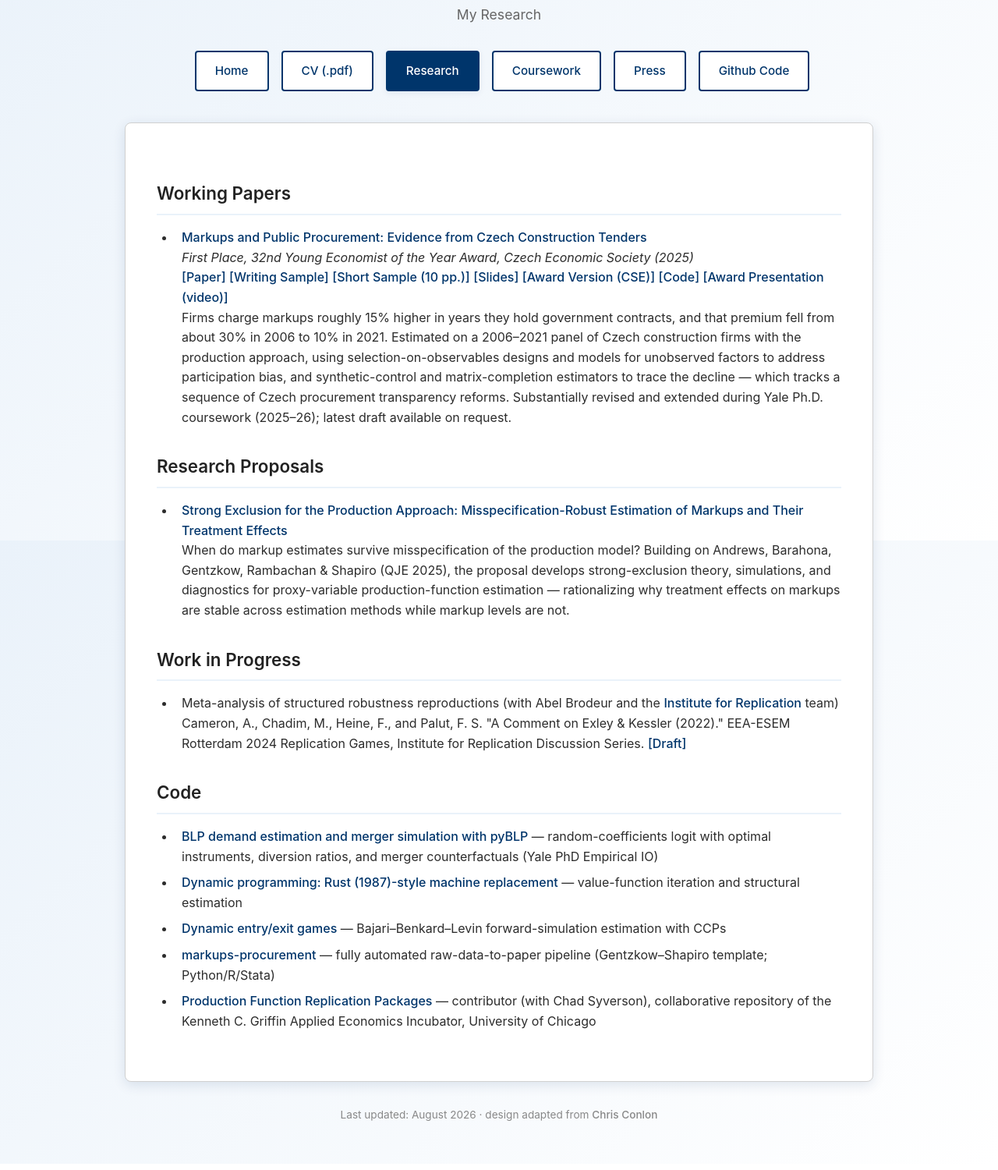
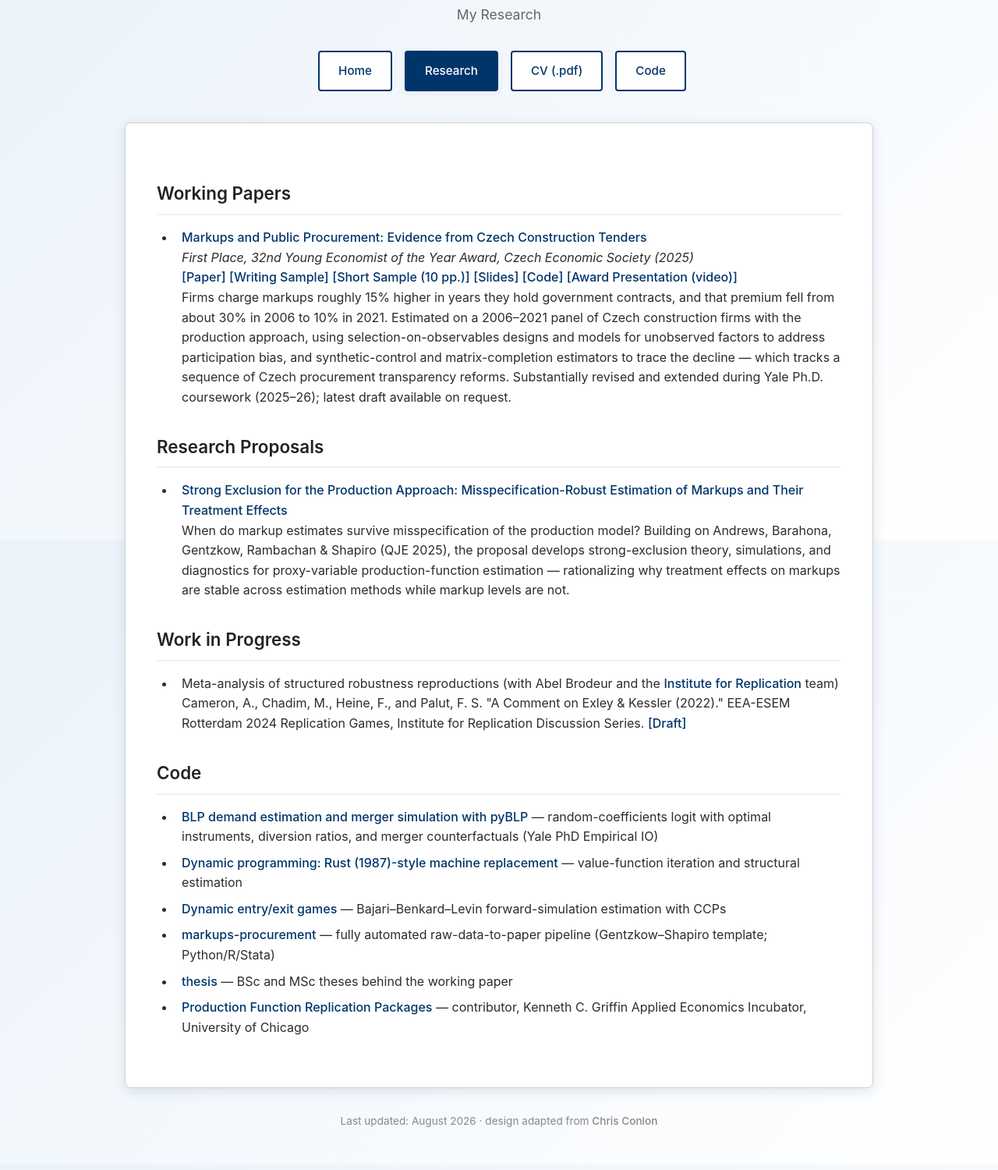
Before and after one commit to marek-chadim/marek-chadim.github.io, a plain HTML site: page research.html in a window 1280 px wide. Shown: the part 107-1607 px from the top of the page at 78% size. Drawn offline with Linux system fonts and the light colour scheme.

Commit message:
refactor: three pages (home, research, CV); leaner CV

```diff
--- a/research.html
+++ b/research.html
@@ -24,11 +24,9 @@
 
 <ul class="toptabs">
   <li><a href="index.html">Home</a></li>
+  <li><a class="active" href="research.html">Research</a></li>
   <li><a href="cv.pdf">CV (.pdf)</a></li>
-  <li><a class="active" href="research.html">Research</a></li>
-  <li><a href="coursework.html">Coursework</a></li>
-  <li><a href="media.html">Press</a></li>
-  <li><a href="https://github.com/marek-chadim">Github Code</a></li>
+  <li><a href="https://github.com/marek-chadim">Code</a></li>
 </ul>
 
 	<div id="maincontent">
@@ -41,7 +39,6 @@
 			<a href="./chadim_writing_sample.pdf">[Writing Sample]</a>
 			<a href="./chadim_writing_sample_short.pdf">[Short Sample (10 pp.)]</a>
 			<a href="./chadim_markups_slides.pdf">[Slides]</a>
-			<a href="https://www.cse.cz/files/ces2025_chadim.pdf">[Award Version (CSE)]</a>
 			<a href="https://github.com/marek-chadim/markups-procurement">[Code]</a>
 			<a href="https://www.youtube.com/watch?v=u0sUwCbN1N8">[Award Presentation (video)]</a><br>
 			Firms charge markups roughly 15% higher in years they hold government contracts, and that premium fell from about 30% in 2006 to 10% in 2021. Estimated on a 2006&ndash;2021 panel of Czech construction firms with the production approach, using selection-on-observables designs and models for unobserved factors to address participation bias, and synthetic-control and matrix-completion estimators to trace the decline &mdash; which tracks a sequence of Czech procurement transparency reforms. Substantially revised and extended during Yale Ph.D. coursework (2025&ndash;26); latest draft available on request.
@@ -68,7 +65,8 @@
 		<li><a href="https://github.com/marek-chadim/dp">Dynamic programming: Rust (1987)-style machine replacement</a> &mdash; value-function iteration and structural estimation</li>
 		<li><a href="https://github.com/marek-chadim/dg">Dynamic entry/exit games</a> &mdash; Bajari&ndash;Benkard&ndash;Levin forward-simulation estimation with CCPs</li>
 		<li><a href="https://github.com/marek-chadim/markups-procurement">markups-procurement</a> &mdash; fully automated raw-data-to-paper pipeline (Gentzkow&ndash;Shapiro template; Python/R/Stata)</li>
-		<li><a href="https://github.com/uchicago-econ-io">Production Function Replication Packages</a> &mdash; contributor (with Chad Syverson), collaborative repository of the Kenneth C. Griffin Applied Economics Incubator, University of Chicago</li>
+		<li><a href="https://github.com/marek-chadim/thesis">thesis</a> &mdash; BSc and MSc theses behind the working paper</li>
+		<li><a href="https://github.com/uchicago-econ-io">Production Function Replication Packages</a> &mdash; contributor, Kenneth C. Griffin Applied Economics Incubator, University of Chicago</li>
 		</ul>
 
     </div>
```
Also changed, not shown: index.html (+3 -5 lines), 1 other file.
